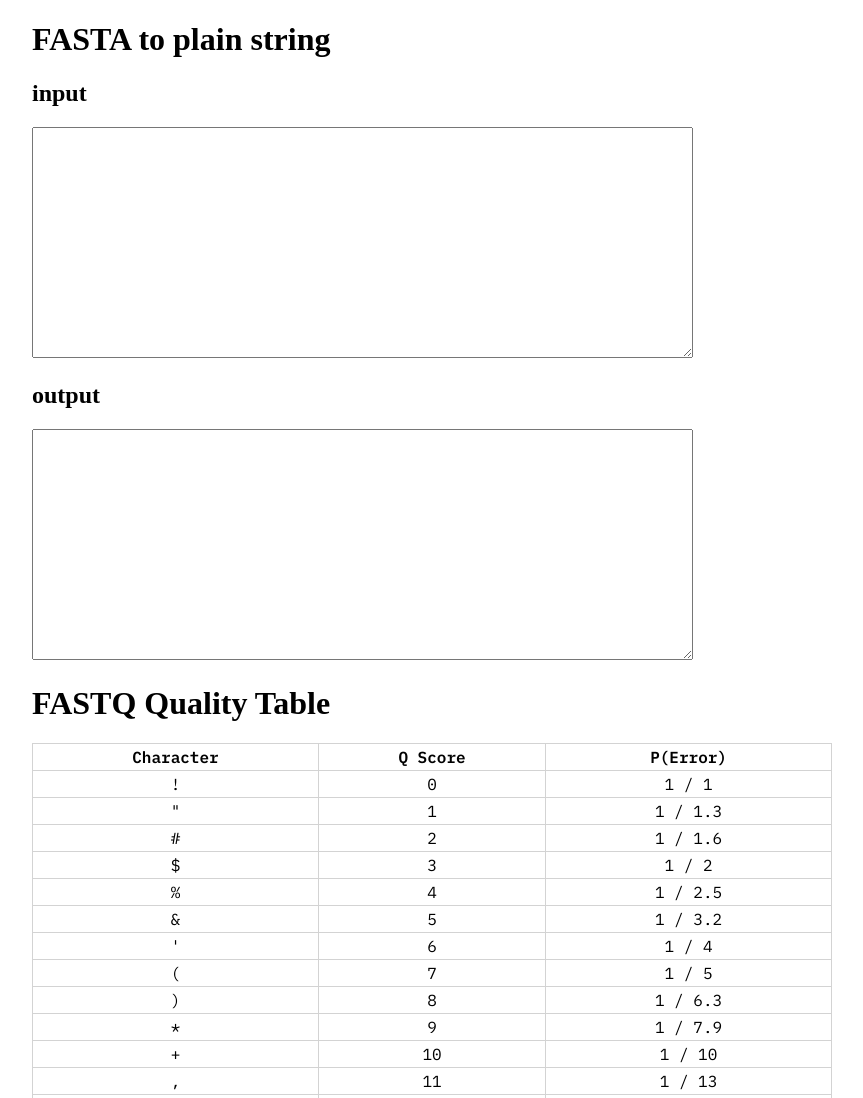
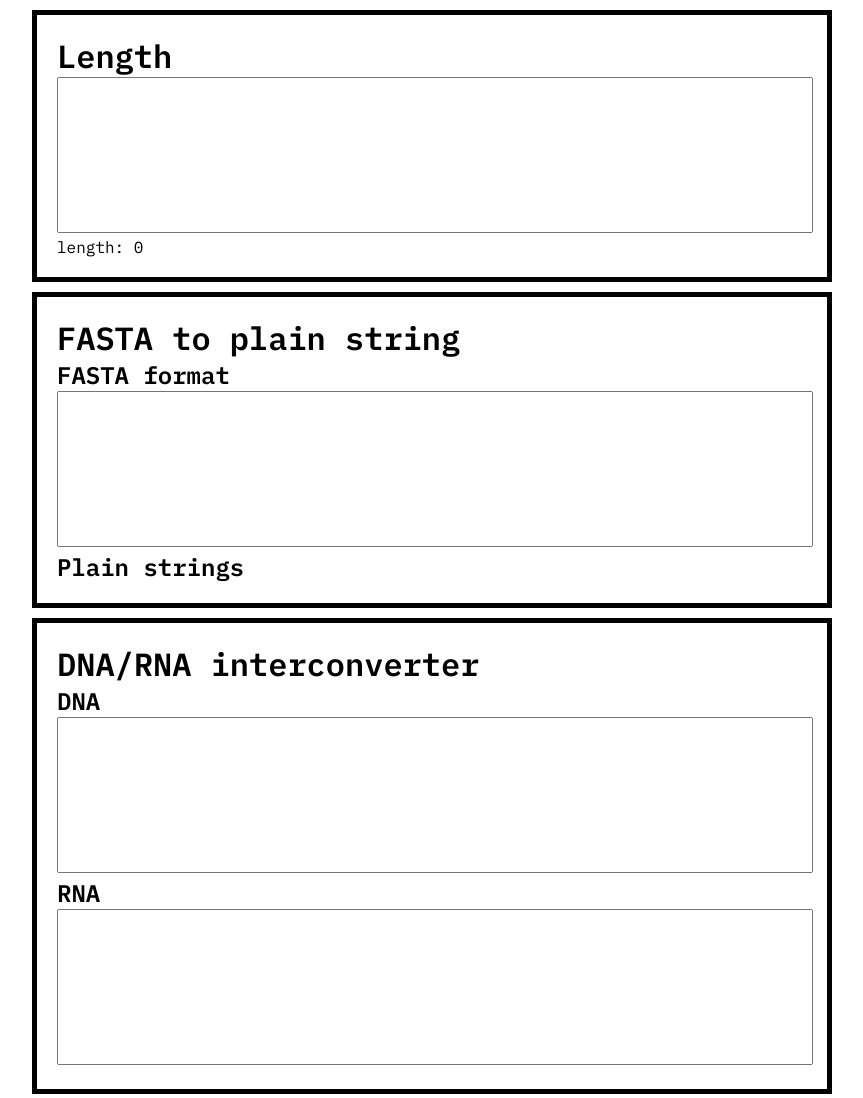
Before and after one commit to mattfeng/biochef, a Gatsby site: page / in a window 1280 px wide. Shown: the top 1098 px of the page, without its empty margins (208-1071 px from the left). Built offline with nearby package versions, Linux system fonts and the light colour scheme; Gatsby itself is replaced by a stand-in of ours.

Commit message:
add length and DNA/RNA convert tools

```diff
--- a/package.json
+++ b/package.json
@@ -37,7 +37,7 @@
     "serve": "gatsby serve",
     "clean": "gatsby clean",
     "test": "echo \"Write tests! -> https://gatsby.dev/unit-testing\" && exit 1",
-    "deploy": "gatsby build --prefix-paths && gh-pages -d public"
+    "deploy": "gatsby clean && gatsby build --prefix-paths && gh-pages -d public"
   },
   "repository": {
     "type": "git",
--- /dev/null
+++ b/src/components/dna-rna.js
@@ -0,0 +1,43 @@
+import React, { useState } from "react"
+import Tool from "./tool"
+
+import * as styles from "../styles/dna-rna.module.scss"
+
+const DNAtoRNAConverter = () => {
+  const [rna, setRNA] = useState("")
+  const [dna, setDNA] = useState("")
+
+  const handleRNAChange = event => {
+    const value = event.target.value
+    let result = value.replaceAll("u", "t").replaceAll("U", "T")
+    setRNA(value)
+    setDNA(result)
+  }
+
+  const handleDNAChange = event => {
+    const value = event.target.value
+    let result = value.replaceAll("t", "u").replaceAll("T", "U")
+    setDNA(value)
+    setRNA(result)
+  }
+
+  return (
+    <Tool>
+      <h1>DNA/RNA interconverter</h1>
+      <h2>DNA</h2>
+      <textarea
+        className={styles.textarea}
+        value={dna}
+        onChange={handleDNAChange}
+      />
+      <h2>RNA</h2>
+      <textarea
+        className={styles.textarea}
+        value={rna}
+        onChange={handleRNAChange}
+      />
+    </Tool>
+  )
+}
+
+export default DNAtoRNAConverter
--- a/src/components/fasta.js
+++ b/src/components/fasta.js
@@ -1,4 +1,7 @@
 import React, { Component } from "react"
+
+import * as styles from "../styles/fasta.module.scss"
+import Tool from "./tool"
 
 class FASTA extends Component {
   constructor(props) {
@@ -7,11 +10,12 @@ class FASTA extends Component {
     this.name = "FASTA to plain string"
     this.state = {
       fasta: "",
-      output: "",
+      outputs: [],
     }
   }
 
-  computeOutput = fasta => {
+  computeOutputs = fasta => {
+    const outputs = []
     fasta = fasta.replace(/[\r]/gm, "")
     let lines = fasta.split("\n")
 
@@ -19,40 +23,58 @@ class FASTA extends Component {
       return ""
     }
 
-    if (lines[0].startsWith(">")) {
-      return lines.slice(1).join("")
+    let curFasta = ""
+    let label = ""
+    for (const line of lines) {
+      if (line.startsWith(">")) {
+        if (curFasta.length > 0) {
+          outputs.push({ label, fasta: curFasta })
+          curFasta = ""
+        }
+        label = line.substring(1)
+      } else {
+        curFasta += line
+      }
+    }
+    if (curFasta.length > 0) {
+      outputs.push({ label, fasta: curFasta })
     }
 
-    return lines.join("")
+    return outputs
   }
 
   handleFastaChange = event => {
     const value = event.target.value
 
-    const output = this.computeOutput(value)
+    const outputs = this.computeOutputs(value)
 
-    this.setState({ ...this.state, fasta: value, output })
+    this.setState({ ...this.state, fasta: value, outputs })
   }
 
   render() {
-    const { fasta, output } = this.state
+    const { fasta, outputs } = this.state
 
     return (
-      <div>
+      <Tool>
         <h1>{this.name}</h1>
 
-        <h2>input</h2>
+        <h2>FASTA format</h2>
         <textarea
-          cols="80"
-          rows="15"
+          className={styles.textarea}
           name="fasta"
           value={fasta}
           onChange={this.handleFastaChange}
         ></textarea>
 
-        <h2>output</h2>
-        <textarea cols="80" rows="15" name="output" value={output}></textarea>
-      </div>
+        <h2>Plain strings</h2>
+        {outputs.map(({ label, fasta }) => (
+          <div className={styles.output}>
+            <h3>{label || "no fasta label"}</h3>
+            <p>{fasta}</p>
+            <p>length: {fasta.length}</p>
+          </div>
+        ))}
+      </Tool>
     )
   }
 }
--- a/src/components/fastq.js
+++ b/src/components/fastq.js
@@ -1,4 +1,5 @@
 import React from "react"
+import Tool from "./tool"
 
 import * as styles from "../styles/fastq.module.scss"
 
@@ -48,10 +49,12 @@ const FASTQLevels = () => {
 
   const Qscores = makeQscores()
   return (
-    <div className={styles.container}>
-      <h1>FASTQ Quality Table</h1>
-      {Qscores}
-    </div>
+    <Tool>
+      <div className={styles.container}>
+        <h1>FASTQ Quality Table</h1>
+        {Qscores}
+      </div>
+    </Tool>
   )
 }
 
--- /dev/null
+++ b/src/components/length.js
@@ -0,0 +1,23 @@
+import React, { useState } from "react"
+import Tool from "./tool"
+
+import * as styles from "../styles/length.module.scss"
+
+const Length = () => {
+  const [str, setStr] = useState("")
+
+  const handleStrChange = event => {
+    const newString = event.target.value
+    setStr(newString)
+  }
+
+  return (
+    <Tool>
+      <h1>Length</h1>
+      <textarea value={str} onChange={handleStrChange} />
+      <p className={styles.output}>length: {str.length}</p>
+    </Tool>
+  )
+}
+
+export default Length
--- /dev/null
+++ b/src/components/tool.js
@@ -0,0 +1,9 @@
+import React from "react"
+
+import * as styles from "../styles/tool.module.scss"
+
+const Tool = ({ children }) => {
+  return <div className={styles.container}>{children}</div>
+}
+
+export default Tool
--- a/src/pages/index.js
+++ b/src/pages/index.js
@@ -3,10 +3,16 @@ import * as React from "react"
 import Layout from "../components/layout"
 import FASTA from "../components/fasta"
 import FASTQLevels from "../components/fastq"
+import DNAtoRNAConverter from "../components/dna-rna"
+
+import "../styles/globals.scss"
+import Length from "../components/length"
 
 const IndexPage = () => (
   <Layout>
+    <Length />
     <FASTA />
+    <DNAtoRNAConverter />
     <FASTQLevels />
   </Layout>
 )
--- /dev/null
+++ b/src/styles/fasta.module.scss
@@ -0,0 +1,11 @@
+@import "fonts.scss";
+
+.output {
+    h3, p {
+        font-family: $mono;
+        margin: 0;
+    }
+    p {
+        word-break: break-all;
+    }
+}
--- a/src/styles/fonts.scss
+++ b/src/styles/fonts.scss
@@ -1,3 +1,3 @@
 @import url('https://fonts.googleapis.com/css2?family=IBM+Plex+Mono:ital,wght@0,400;0,600;1,400;1,600&display=swap');
 
-$mono: "IBM Plex Mono", monospace;
+$mono: "IBM Plex Mono", Courier, monospace;
--- /dev/null
+++ b/src/styles/globals.scss
@@ -0,0 +1,13 @@
+@import "fonts.scss";
+
+textarea {
+    font-size: 12pt;
+    width: 100%;
+    height: 150px;
+    resize: none;
+}
+
+h1, h2, h3 {
+    font-family: $mono;
+    margin: 0;
+}
--- a/src/styles/layout.module.scss
+++ b/src/styles/layout.module.scss
@@ -1,4 +1,5 @@
 .container {
     width: 100ch;
     margin: 0 auto;
+    padding-bottom: 40px;
 }
--- /dev/null
+++ b/src/styles/length.module.scss
@@ -0,0 +1,6 @@
+@import "fonts.scss";
+
+.output {
+    font-family: $mono;
+    margin: 0;
+}
--- /dev/null
+++ b/src/styles/tool.module.scss
@@ -0,0 +1,7 @@
+.container {
+    margin-top: 10px;
+    margin-bottom: 10px;
+
+    border: 5px solid black;
+    padding: 20px;
+}
```
Also changed, not shown: README.md, src/styles/dna-rna.module.scss (added).
